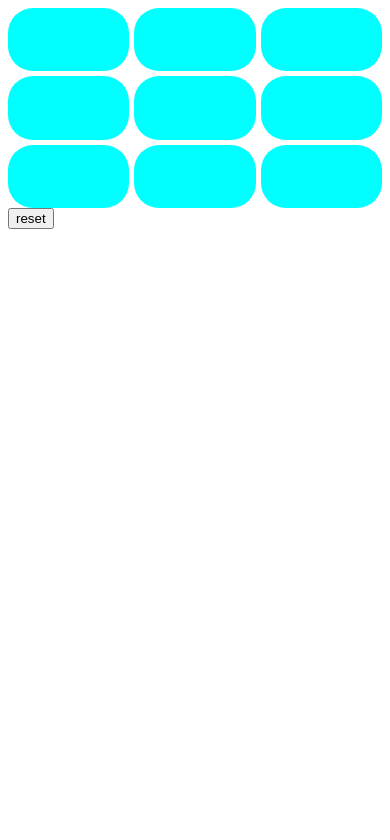
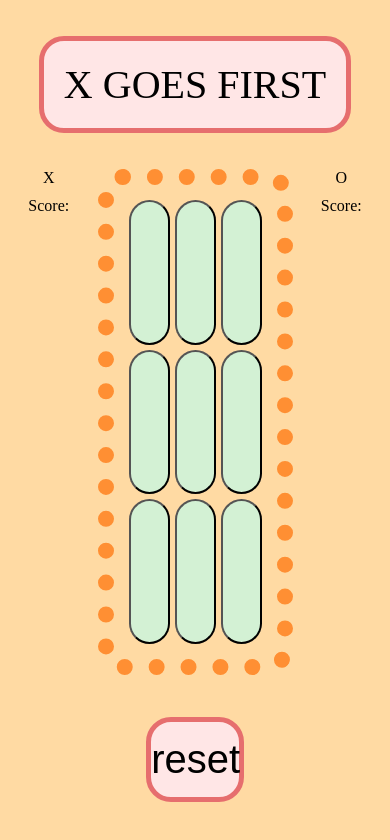
Before and after one commit to lukespicknall/TicTacToe, a website: page index.html in a window 390 px wide. Both pictures are taken after a click on the button "reset". Drawn offline with Linux system fonts and the light colour scheme.

Commit message:
refine draw funtcion. restrict a lot more of what is returned in each factory fcuntion/module. begin css page layout w/ grid + flex. develop responsive header and footer sections and add some style to gameBox squares when clicked.

```diff
--- a/index.html
+++ b/index.html
@@ -10,24 +10,29 @@
   </head>
   <body>
     <div class="box">
-      <div class="header"></div>
-      <div class="x-stat"></div>
-      <div class="o-stat"></div>
+      <div class="header">
+        <div class="game-stat">X GOES FIRST</div>
+      </div>
+      <div class="x-stat">X<div class="score">Score:</div></div>
       <div id="game-box">
         <div class="game-board">
-          <div class="square" id="0"></div>
-          <div class="square" id="1"></div>
-          <div class="square" id="2"></div>
-          <div class="square" id="3"></div>
-          <div class="square" id="4"></div>
-          <div class="square" id="5"></div>
-          <div class="square" id="6"></div>
-          <div class="square" id="7"></div>
-          <div class="square" id="8"></div>
+          <button class="square" id="0"></button>
+          <button class="square" id="1"></button>
+          <button class="square" id="2"></button>
+          <button class="square" id="3"></button>
+          <button class="square" id="4"></button>
+          <button class="square" id="5"></button>
+          <button class="square" id="6"></button>
+          <button class="square" id="7"></button>
+          <button class="square" id="8"></button>
         </div>
       </div>
-      <button class="resetBtn">reset</button>
-      <div class="game-stat"></div>
+      <div class="o-stat">O
+        <div class="score">Score:</div>
+      </div>
+      <div class="footer">
+        <button class="resetBtn">reset</button>
+      </div>
     </div>
   </body>
 </html>
--- a/script.js
+++ b/script.js
@@ -8,8 +8,6 @@ const Player = (mark, score) => {
 const gameBoard = (() => {
   const square = document.querySelectorAll('.square');
   const markBox = ['', '', '', '', '', '', '', '', ''];
-  const turn = 1;
-  const gameOver = false;
 
   // loops over markBox and displays each index on each game square
   const setBoard = () => {
@@ -33,24 +31,25 @@ const gameBoard = (() => {
     }
     a.splice(0, a.length);
     b.splice(0, b.length);
-    gameBoard.turn = 1;
-    gameBoard.gameOver = false;
     setBoard();
   };
 
-  return {
-    setBoard, setMark, reset, turn, gameOver,
-    // checkWinner,
-  };
+  return { setBoard, setMark, reset };
 })();
 
+// ** MODULE CONTAINING GAME FLOW FUNCTIONALITY **:
+// Player initiation, Get current Turn, Check if someone won
+// Play game (click event to set mark), reser click event
 const game = (() => {
   const playerX = Player('X', 0);
   const playerO = Player('O', 0);
+  let turn = 1;
+  let gameOver = false;
+  const gameStat = document.querySelector('.game-stat');
 
   // determines whose turn it is
   const getPlayerTurn = () => {
-    if ((gameBoard.turn % 2) === 0) {
+    if ((turn % 2) === 0) {
       const currentPlayer = playerX;
       return { currentPlayer };
     }
@@ -62,7 +61,6 @@ const game = (() => {
   // matches the current contents of either x/oSpot array
   // if it does, do stuff
   const checkWinner = (a, b) => {
-    const gameStat = document.querySelector('.game-stat');
     const winCombo = [
       [0, 1, 2],
       [3, 4, 5],
@@ -77,13 +75,19 @@ const game = (() => {
       const xWin = winCombo[i].every((n) => a.includes(n));
       const oWin = winCombo[i].every((n) => b.includes(n));
       if (xWin === true) {
-        gameStat.textContent = 'xwins';
-        gameBoard.gameOver = true;
+        gameStat.textContent = 'X WINS!';
+        gameOver = true;
       } if (oWin === true) {
-        gameStat.textContent = 'owins';
-        gameBoard.gameOver = true;
-        // gameOver = true;
+        gameStat.textContent = 'O WINS!';
+        gameOver = true;
       }
+    }
+  };
+
+  const callDraw = () => {
+    if (turn === 10 && gameOver === false) {
+      gameStat.textContent = 'Draw';
+      gameOver = true;
     }
   };
 
@@ -95,30 +99,46 @@ const game = (() => {
     const square = document.querySelectorAll('.square');
     square.forEach((item) => {
       item.addEventListener('click', (e) => {
-        if (gameBoard.turn > 9 || e.target.textContent !== '' || gameBoard.gameOver === true) return;
-        gameBoard.turn += 1;
+        if (turn > 9 || e.target.textContent !== '' || gameOver === true) return;
+        gameStat.textContent = ':)';
+        turn += 1;
         const squareId = e.target.id;
         const playerMark = getPlayerTurn().currentPlayer.getMark();
         gameBoard.setMark(squareId, playerMark);
         // another way to get index #s into arrays to check for winner.
         // use this or gameboard checkWinner function
-        if (playerMark === 'X') xSpots.push(parseInt(squareId, 10)); // the 10 is radix# and just means base 10
-        if (playerMark === 'O') oSpots.push(parseInt(squareId, 10));
+        if (playerMark === 'X') {
+          xSpots.push(parseInt(squareId, 10));
+          item.classList.add('x-square');
+        } // the 10 is radix# and just means base 10
+        if (playerMark === 'O') {
+          oSpots.push(parseInt(squareId, 10));
+          item.classList.add('o-square');
+        }
         checkWinner(xSpots, oSpots);
+        callDraw();
+        gameStat.style.display = 'block';
       });
     });
-    return { xSpots, oSpots };
+    return { xSpots, oSpots, square };
   })();
 
   // listens to button click and calls reset(), passing x.oSpot arrays.
   const resetClick = (() => {
     const resetButton = document.querySelector('.resetBtn');
+    const square = document.querySelectorAll('.square');
     resetButton.addEventListener('click', () => {
       gameBoard.reset(play.xSpots, play.oSpots);
+      gameStat.textContent = '';
+      turn = 1;
+      gameOver = false;
+      square.forEach((item) => {
+        item.classList.remove('x-square');
+        item.classList.remove('o-square');
+      });
+      gameStat.textContent = 'X GOES FIRST';
     });
   })();
 
-  return {
-    getPlayerTurn, play, checkWinner, resetClick,
-  };
+  return { getPlayerTurn, resetClick };
 })();
--- a/style.css
+++ b/style.css
@@ -1,8 +1,56 @@
-/* * {
-    background-color: aqua;
-} */
+* {
+    padding: 0;
+    margin: 0;
+}
+
+.box {
+    height: 100vh;
+    width: 100vw;
+    display: grid;
+    grid-template-areas:
+    'header header header'
+    'xstat gamebox ostat'
+    'footer footer footer'
+    ;
+    grid-template-rows: 1fr 3fr 1fr;
+    grid-template-columns: 1fr 2fr 1fr;
+    background-color: rgb(255, 218, 163);
+
+}
+.header {
+    grid-area: header;
+    display: flex;
+    justify-content: center;
+    align-items: center;
+}
+
+.game-stat {
+    /* display: none; */
+    background-color: rgb(255, 230, 230);
+    border: 5px solid rgb(230, 110, 110);
+    border-radius: 25px;
+    font-size: 40px;
+    padding: 20px;
+}
+
+.x-stat {
+    grid-area: xstat;
+    display: flex;
+    align-items: center;
+    flex-direction: column;
+    gap: 10px
+}
+
+.o-stat {
+    grid-area: ostat;
+    display: flex;
+    align-items: center;
+    flex-direction: column;
+    gap: 10px
+}
 
 #game-box {
+    grid-area: gamebox;
     min-height: 200px;
     display: flex;
     justify-content: stretch;
@@ -14,12 +62,51 @@
     grid-template: repeat(3, 1fr) / repeat(3,  1fr);
     gap: 5px;
     width: 100%;
+    border: 1rem dotted rgb(255, 143, 51);
+    padding:15px;
+    border-radius: 25px;
 }
 
 .square {
     display: flex;
     justify-content: center;
     align-items: center;
-    background-color: aqua;
+    background-color: rgb(211, 241, 212);
     border-radius: 25px;
 }
+
+.x-square {
+    display: flex;
+    justify-content: center;
+    align-items: center;
+    background-color: rgb(233, 228, 255);
+    border-radius: 25px;
+    font-size: 500%;
+}
+
+.o-square {
+    display: flex;
+    justify-content: center;
+    align-items: center;
+    background-color: rgb(178, 162, 243);
+    color: white;
+    border-radius: 25px;
+    font-size: 500%;
+}
+
+.footer {
+    grid-area: footer;
+    display: flex;
+    justify-content: center;
+    align-items: center;
+}
+
+.resetBtn {
+    border: 5px solid rgb(230, 110, 110);
+    background-color: rgb(255, 230, 230);
+    font-size: 1em;
+    width: 25%;
+    height: 50%;
+    border-radius: 25px;
+    font-size: 40px;
+}
```
